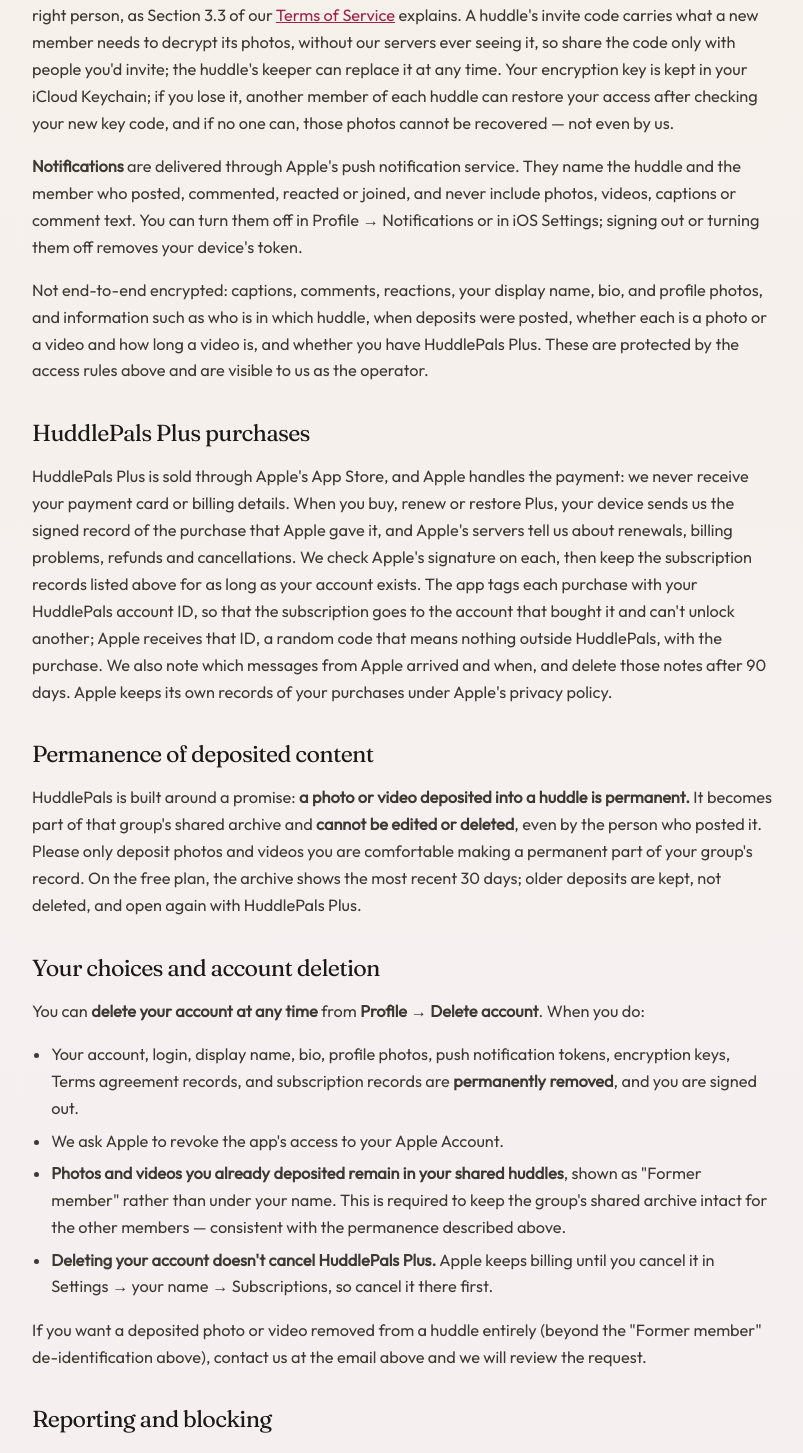
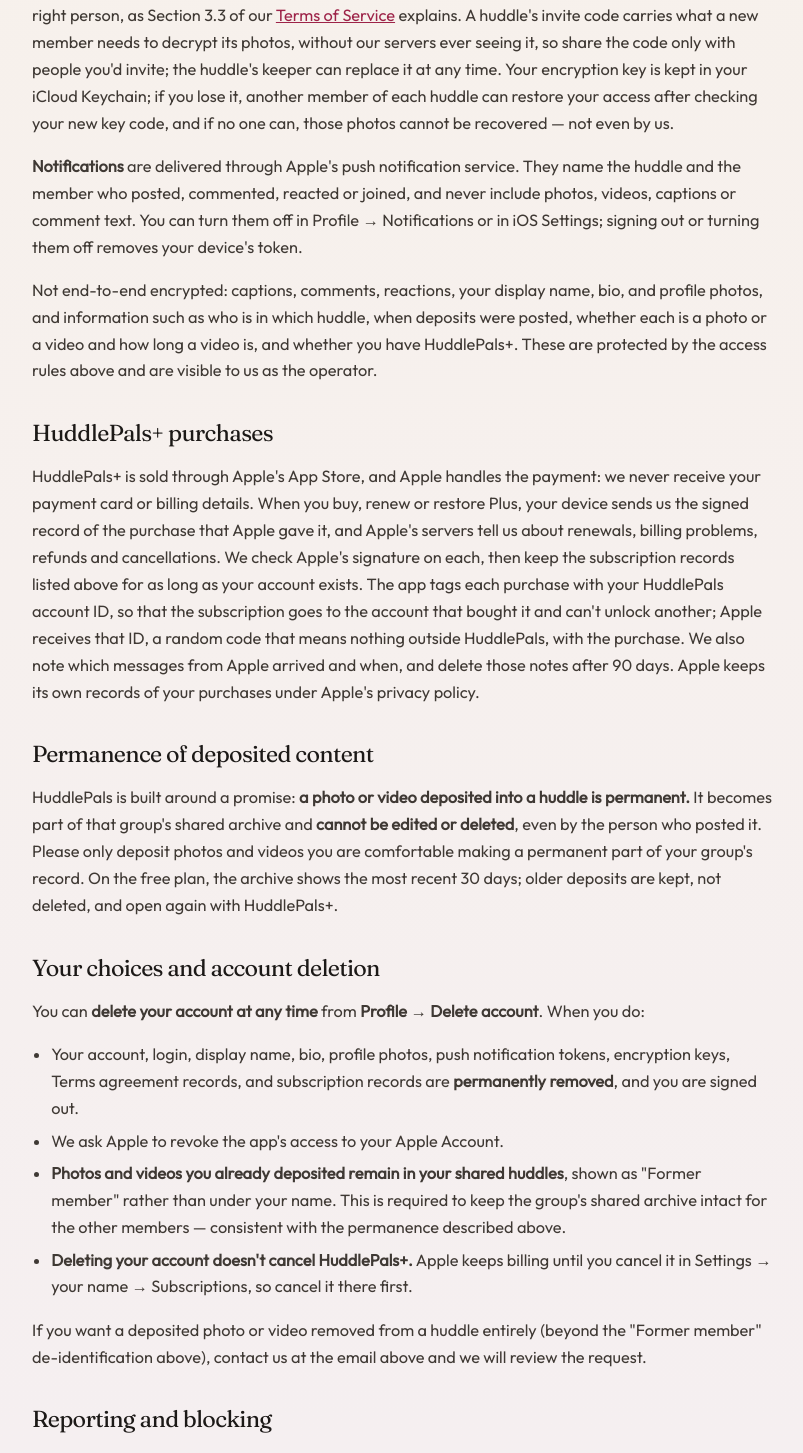
Before and after one commit to XpertiCON106/HuddlePals.com, a React (Vite) app: page /privacy in a window 1280 px wide. Shown: the part 2423-3876 px from the top of the page, without its empty margins (238-1041 px from the left). Built offline with nearby package versions, Linux system fonts and the light colour scheme.

Commit message:
Rename HuddlePals Plus to HuddlePals+

```diff
--- a/src/content/privacy.md
+++ b/src/content/privacy.md
@@ -26,7 +26,7 @@
 | **Reactions and comments** | The core function | Yes |
 | **Push notification token** (only if you allow notifications) | To notify your device about activity in your huddles: new photos, comments and reactions on your photos, and new members | Yes |
 | **Terms agreement record**: which version of the Terms of Service you agreed to, when, and the app version | To show that you agreed to the Terms | Yes |
-| **Subscription records** (only if you get HuddlePals Plus): the plan (monthly or yearly), Apple's transaction IDs, when it was bought and when it renews or ends, any billing grace period, refund or revocation, whether it will renew, and whether it was a test purchase | To give you Plus and keep it in step with Apple, and so that one subscription unlocks only one account. Apple handles payment: we never receive your card or billing details | Yes |
+| **Subscription records** (only if you get HuddlePals+): the plan (monthly or yearly), Apple's transaction IDs, when it was bought and when it renews or ends, any billing grace period, refund or revocation, whether it will renew, and whether it was a test purchase | To give you Plus and keep it in step with Apple, and so that one subscription unlocks only one account. Apple handles payment: we never receive your card or billing details | Yes |
 
 We do **not** use third-party advertising or tracking, we do **not** sell your
 data, and we do **not** collect location, contacts, or device-tracking
@@ -77,12 +77,12 @@
 Not end-to-end encrypted: captions, comments, reactions, your display name,
 bio, and profile photos, and information such as who is in which huddle,
 when deposits were posted, whether each is a photo or a video and how long a
-video is, and whether you have HuddlePals Plus. These are protected by the
+video is, and whether you have HuddlePals+. These are protected by the
 access rules above and are visible to us as the operator.
 
-## HuddlePals Plus purchases
+## HuddlePals+ purchases
 
-HuddlePals Plus is sold through Apple's App Store, and Apple handles the
+HuddlePals+ is sold through Apple's App Store, and Apple handles the
 payment: we never receive your payment card or billing details. When you
 buy, renew or restore Plus, your device sends us the signed record of the
 purchase that Apple gave it, and Apple's servers tell us about renewals,
@@ -103,7 +103,7 @@
 only deposit photos and videos you are comfortable making a permanent part
 of your group's record. On the free plan, the archive shows the most recent
 30 days; older deposits are kept, not deleted, and open again with
-HuddlePals Plus.
+HuddlePals+.
 
 ## Your choices and account deletion
 
@@ -118,7 +118,7 @@
   shown as "Former member" rather than under your name. This is required to
   keep the group's shared archive intact for the other members — consistent
   with the permanence described above.
-- **Deleting your account doesn't cancel HuddlePals Plus.** Apple keeps
+- **Deleting your account doesn't cancel HuddlePals+.** Apple keeps
   billing until you cancel it in Settings → your name → Subscriptions, so
   cancel it there first.
 
--- a/src/pages/About.tsx
+++ b/src/pages/About.tsx
@@ -54,7 +54,7 @@
 
       <section>
         <h2>How it works</h2>
-        <p className="lede">A private group of up to four, or ten with HuddlePals Plus. Everyone posts one photo a day.</p>
+        <p className="lede">A private group of up to four, or ten with HuddlePals+. Everyone posts one photo a day.</p>
         <div className="steps">
           {steps.map((step) => (
             <article className="step" key={step.n}>
--- a/src/pages/Support.tsx
+++ b/src/pages/Support.tsx
@@ -62,23 +62,23 @@
           <h2>How do I start or join a huddle?</h2>
           <p>
             A huddle is a private group of up to 4 people, or up to 10 when the person who keeps it
-            has HuddlePals Plus. After you sign in, start a huddle and send the invite to the people
+            has HuddlePals+. After you sign in, start a huddle and send the invite to the people
             you want in it, or open an invite someone sent you. Its photos and videos are
             end-to-end encrypted for the huddle’s members. We generally cannot view a photo or video
             unless a member reports it.
           </p>
         </article>
         <article>
-          <h2>What is HuddlePals Plus?</h2>
+          <h2>What is HuddlePals+?</h2>
           <p>
-            HuddlePals is free, and everyone you invite joins free. HuddlePals Plus is an optional
+            HuddlePals is free, and everyone you invite joins free. HuddlePals+ is an optional
             subscription, monthly or yearly. With it, the huddles you keep can grow to 10 people,
             you can keep up to 10 huddles, you can post a 6-second video instead of a photo, and you
             can open every past day in your huddles. Get it in the app under Profile → Plan.
           </p>
         </article>
         <article>
-          <h2>How do I cancel or restore HuddlePals Plus?</h2>
+          <h2>How do I cancel or restore HuddlePals+?</h2>
           <p>
             Cancel any time in your iPhone’s Settings → your name → Subscriptions, or in the app
             under Profile → Plan → Manage subscription. Plus stays on until the end of the period
@@ -95,7 +95,7 @@
             In the app, go to Profile → Delete account. Deleting your account permanently removes
             your login, display name, bio, profile photos, and encryption keys, and signs you out.
             Photos and videos you already deposited stay in the huddle, shown as “Former member,” so
-            the group’s album stays intact. Deleting your account doesn’t cancel HuddlePals Plus:
+            the group’s album stays intact. Deleting your account doesn’t cancel HuddlePals+:
             cancel it first in Settings → your name → Subscriptions. To ask about a specific photo
             or video, email us.
           </p>
```
Also changed, not shown: src/content/terms.md (+5 -5 lines).
